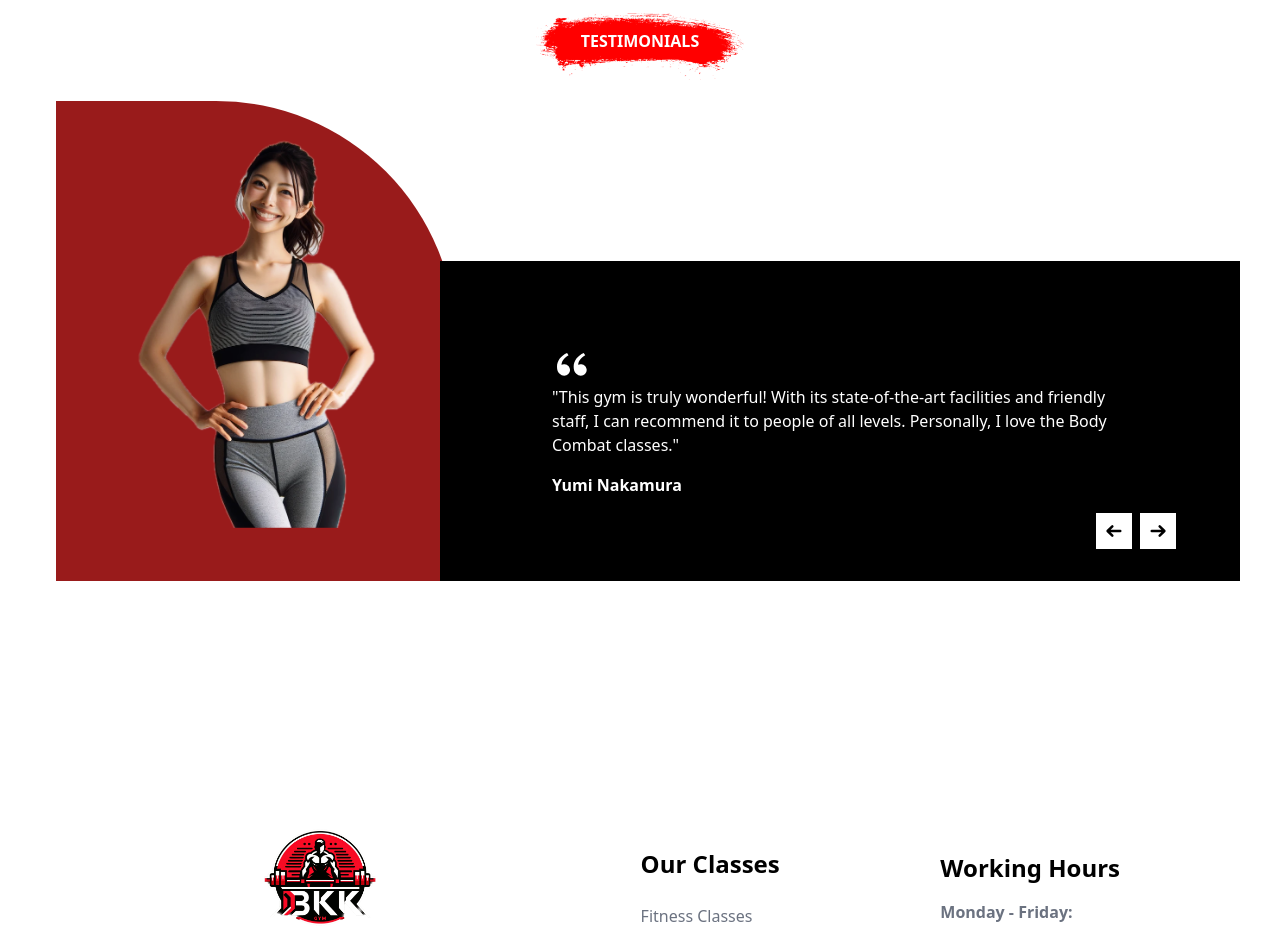
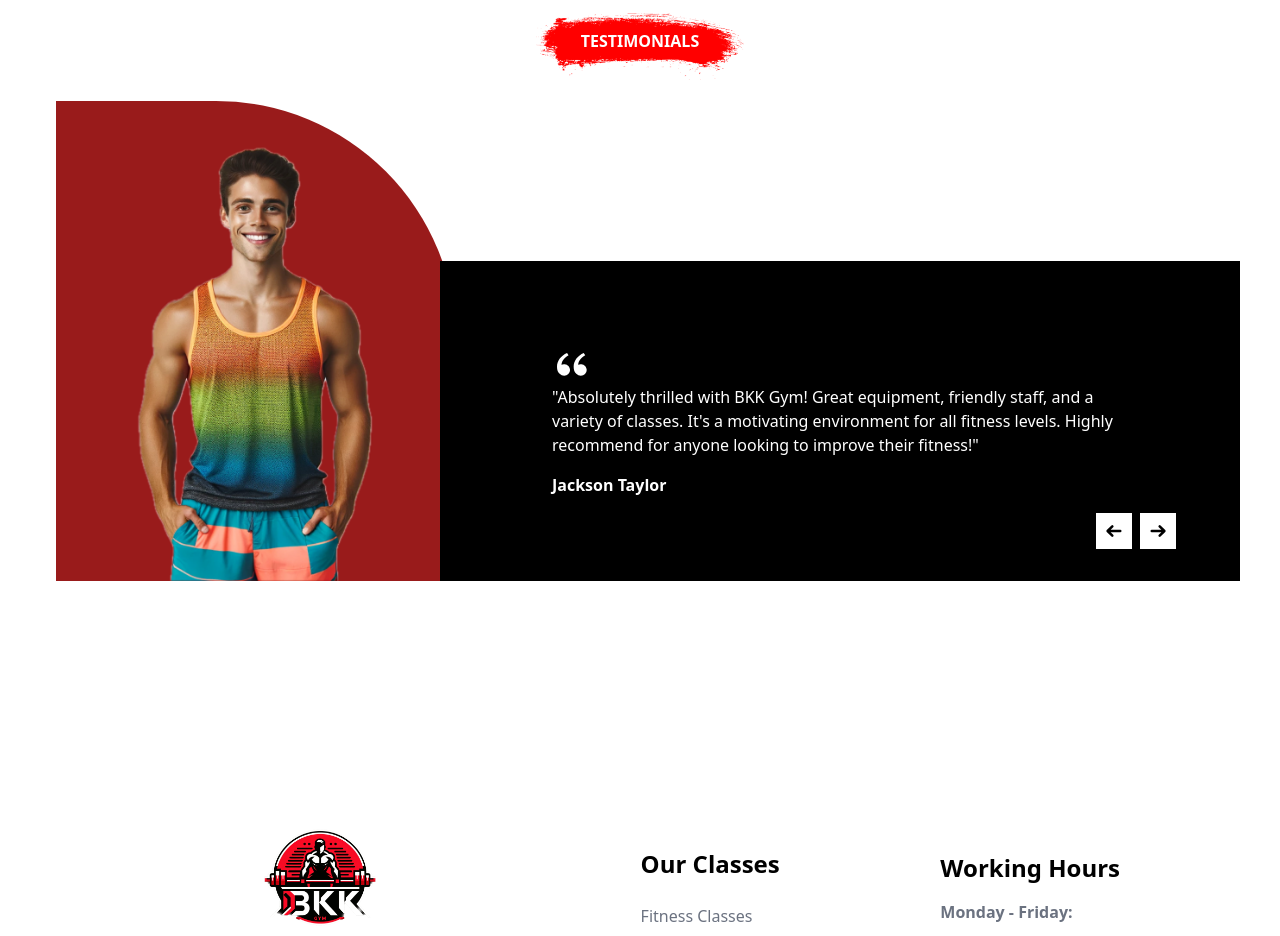
Before and after one commit to OnigiriKing/new-project, a React (Create React App) app: page / in a window 1280 px wide. Shown: the part 4320-5256 px from the top of the page. Built offline with nearby package versions, Linux system fonts and the light colour scheme.

Commit message:
Reviews and Testimonials update

```diff
--- a/src/components/homeComp/Home.Testimonials/Testimonials.jsx
+++ b/src/components/homeComp/Home.Testimonials/Testimonials.jsx
@@ -4,7 +4,12 @@ import person1 from "utils/img/people/person1.png"
 import reviews from "utils/data/reviews";
 
 
+
 export default function Testimonials() {
+
+  const test = 1
+
+
   return (
     <div class="flex justify-center items-center  bg-white  my-6">
       <div class="flex flex-col common-wrapper items-center gap-8  h-[100vh]">
@@ -18,8 +23,10 @@ export default function Testimonials() {
             <div>
               <div class="flex relative items-center justify-center left-4">
                 <img
-                  class={`w-[15rem] absolute z-[5] top-[${reviews.person1.position}]`}
-                  src={reviews.person2.img}
+                  class={`w-[15rem] absolute z-[5] top-[${
+                    reviews["person" + test].position
+                  }]`}
+                  src={reviews["person" + test].img}
                 ></img>
                 <div class=" w-[25rem] h-[30rem]  bg-red-800 rounded-tr-[15rem]" />
               </div>
@@ -27,15 +34,23 @@ export default function Testimonials() {
             <div class="flex flex-col h-[20rem] w-full justify-center bg-black relative">
               <div class="mx-[7rem]">
                 {allSvg(40).quotes}
-                <p>{`"${reviews.person2.text}"`}</p>
+                <p>{`"${reviews["person" + test].text}"`}</p>
                 <div>
-                  <h2 class="mt-[1rem] font-bold">{reviews.person2.name}</h2>
+                  <h2 class="mt-[1rem] font-bold">
+                    {reviews["person" + test].name}
+                  </h2>
                 </div>
                 <div class=" flex absolute right-[4rem]  bottom-[2rem] justify-end gap-2 text-black">
-                  <button class="rotate-180 p-2 bg-white hover:bg-red-600 hover:text-white duration-[.3s]">
+                  <button
+                    class="rotate-180 p-2 bg-white hover:bg-red-600 hover:text-white duration-[.3s]"
+                    onClick={() => undefined}
+                  >
                     {allSvg(20).arrow}
                   </button>
-                  <button class="p-2 bg-white hover:bg-red-600 hover:text-white duration-[.3s]">
+                  <button
+                    class="p-2 bg-white hover:bg-red-600 hover:text-white duration-[.3s]"
+                    onClick={() => undefined}
+                  >
                     {allSvg(20).arrow}
                   </button>
                 </div>
--- a/src/utils/data/reviews.js
+++ b/src/utils/data/reviews.js
@@ -1,27 +1,26 @@
-import person1 from "utils/img/people/person1.png"
-import person2 from "utils/img/people/person2.png"
-import person3 from "utils/img/people/person3.png"
-
+import person1 from "utils/img/people/person1.png";
+import person2 from "utils/img/people/person2.png";
+import person3 from "utils/img/people/person3.png";
 
 const reviews = {
   person1: {
     name: "Jackson Taylor",
     text: "Absolutely thrilled with BKK Gym! Great equipment, friendly staff, and a variety of classes. It's a motivating environment for all fitness levels. Highly recommend for anyone looking to improve their fitness!",
     img: person1,
-    position: "2.37rem",
+    position: "2.4rem",
   },
   person2: {
     name: "Yumi Nakamura",
     text: "This gym is truly wonderful! With its state-of-the-art facilities and friendly staff, I can recommend it to people of all levels. Personally, I love the Body Combat classes.",
     img: person2,
-    position: "2.37rem",
+    position: "5.69rem",
   },
   person3: {
     name: "Michael Thompson",
     text: "Joining this gym has been a game-changer for my fitness journey. The trainers are incredibly knowledgeable and supportive, and the equipment is always top-notch. I've seen a remarkable improvement in my strength and endurance since I started. Highly recommend!",
     img: person3,
-    position: "2.37rem",
+    position: "2.2rem",
   },
 };
 
-export default reviews
+export default reviews;
```
Also changed, not shown: src/dist/style.css.
